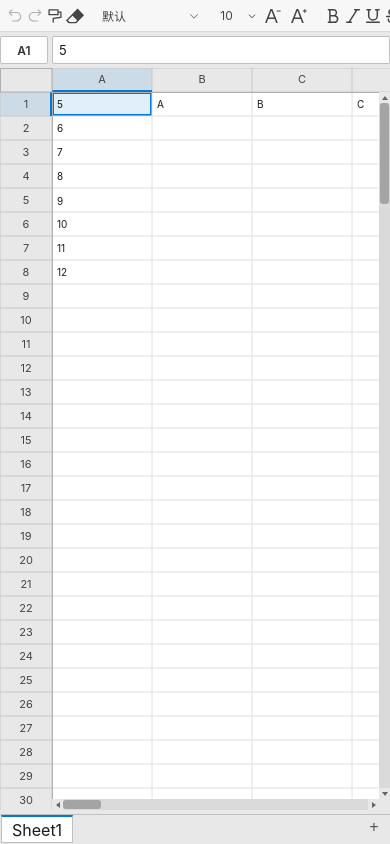
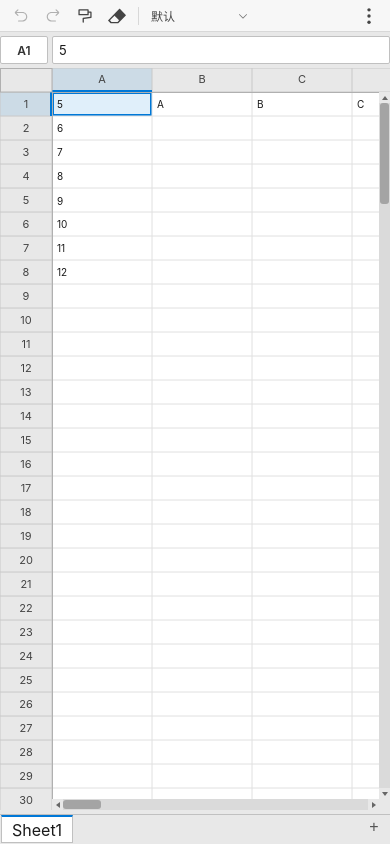
Before and after one commit to xiaodaozhi/xiaodao-spreader, a Vue app: page / in a window 390 px wide. Built offline with nearby package versions, Linux system fonts and the light colour scheme.

Commit message:
fix(spreader): 给输入框聚焦时添加preventScroll选项
避免聚焦输入框时页面发生不必要的滚动

```diff
--- a/src/components/spreader/spreader.vue
+++ b/src/components/spreader/spreader.vue
@@ -1040,7 +1040,7 @@ function focusEditInput(selectAllText = false) {
       if (document.activeElement === inp) inp.blur();
       return;
     }
-    inp.focus();
+    inp.focus({ preventScroll: true });
     if (selectAllText) inp.select();
   });
 }
--- a/src/components/spreader/toolbar.vue
+++ b/src/components/spreader/toolbar.vue
@@ -1,4 +1,5 @@
 <script setup lang="ts">
+import { ref, computed, onMounted, onBeforeUnmount, nextTick } from 'vue';
 import { t, type FontOption } from './constants';
 import SpDropdown from './dropdown.vue';
 import ColorPicker from './colorPicker.vue';
@@ -29,6 +30,138 @@ function segRole(bt: BorderType, name: string): 'solid' | 'dashed' | 'thick' {
   if (SOLID_SEGS[bt].includes(name)) return 'solid';
   return 'dashed';
 }
+
+// ============ 工具栏溢出 → 「更多」菜单 ============
+// 工具项顺序与 data-key 一一对应
+const TOOL_KEYS = [
+  'undo', 'redo', 'paint', 'clear', 'sep1', 'font', 'fontSize', 'sep2',
+  'bold', 'italic', 'underline', 'strike', 'sep3', 'textColor', 'fillColor', 'border',
+] as const;
+
+const rootEl = ref<HTMLElement | null>(null);
+const overflowMenuEl = ref<HTMLElement | null>(null);
+const moreBtnEl = ref<HTMLElement | null>(null);
+const overflowKeys = ref<Set<string>>(new Set());
+const overflowOpen = ref(false);
+const skipCloseAnim = ref(false);
+
+const GAP = 2;     // .toolbar 的列间距
+const PAD = 6;     // .toolbar 左右内边距
+const MORE_W = 34; // 「更多」按钮预留宽度
+const naturalWidths = new Map<string, number>();
+
+const hasOverflow = computed(() => overflowKeys.value.size > 0);
+function isOverflow(key: string): boolean {
+  return overflowKeys.value.has(key);
+}
+
+function measureNaturalWidths() {
+  if (!rootEl.value) return;
+  const els = rootEl.value.querySelectorAll<HTMLElement>('.tb-item');
+  els.forEach(el => {
+    const key = el.dataset.key;
+    if (key) naturalWidths.set(key, el.offsetWidth);
+  });
+}
+
+function sameSet(a: Set<string>, b: Set<string>): boolean {
+  if (a.size !== b.size) return false;
+  for (const x of a) if (!b.has(x)) return false;
+  return true;
+}
+
+function recompute() {
+  if (!rootEl.value) return;
+  const contentW = rootEl.value.clientWidth - PAD * 2;
+  if (contentW <= 0) return;
+  if (naturalWidths.size === 0) measureNaturalWidths();
+
+  let total = 0;
+  for (const k of TOOL_KEYS) total += (naturalWidths.get(k) ?? 0) + GAP;
+
+  const next = new Set<string>();
+  if (total > contentW) {
+    const avail = contentW - MORE_W - GAP;
+    let used = 0;
+    for (let i = 0; i < TOOL_KEYS.length; i++) {
+      const k = TOOL_KEYS[i]!;
+      const w = (naturalWidths.get(k) ?? 0) + GAP;
+      if (used + w > avail) {
+        for (let j = i; j < TOOL_KEYS.length; j++) next.add(TOOL_KEYS[j]!);
+        break;
+      }
+      used += w;
+    }
+  }
+
+  if (!sameSet(next, overflowKeys.value)) {
+    overflowKeys.value = next;
+    if (next.size === 0) overflowOpen.value = false;
+  }
+}
+
+let ro: ResizeObserver | null = null;
+
+const menuPosVersion = ref(0);
+
+const menuStyle = computed(() => {
+  const btn = moreBtnEl.value;
+  if (!btn) {
+    return { position: 'fixed' as const, top: '0px', right: '0px' };
+  }
+  void menuPosVersion.value;
+  const rect = btn.getBoundingClientRect();
+  return {
+    position: 'fixed' as const,
+    top: `${rect.bottom + 4}px`,
+    right: `${window.innerWidth - rect.right}px`,
+  };
+});
+
+function onWindowResize() {
+  if (overflowOpen.value) {
+    menuPosVersion.value++;
+    nextTick(() => recompute());
+  }
+}
+
+function onDocMousedown(e: MouseEvent) {
+  if (!overflowOpen.value) return;
+  const t = e.target as Node;
+  if (overflowMenuEl.value?.contains(t)) return;
+  if (moreBtnEl.value?.contains(t)) return;
+  skipCloseAnim.value = true;
+  overflowOpen.value = false;
+  nextTick(() => { skipCloseAnim.value = false; });
+}
+
+function toggleOverflow() {
+  overflowOpen.value = !overflowOpen.value;
+}
+
+onMounted(() => {
+  nextTick(() => {
+    measureNaturalWidths();
+    recompute();
+  });
+  if (rootEl.value) {
+    ro = new ResizeObserver(() => {
+      if (overflowOpen.value) {
+        return;
+      }
+      recompute();
+    });
+    ro.observe(rootEl.value);
+  }
+  document.addEventListener('mousedown', onDocMousedown, true);
+  window.addEventListener('resize', onWindowResize);
+});
+
+onBeforeUnmount(() => {
+  ro?.disconnect();
+  document.removeEventListener('mousedown', onDocMousedown, true);
+  window.removeEventListener('resize', onWindowResize);
+});
 
 const props = defineProps<{
   locale: string;
@@ -87,7 +220,9 @@ const emit = defineEmits<{
 </script>
 
 <template>
-  <div class="toolbar">
+  <div ref="rootEl" class="toolbar">
+    <Teleport :disabled="!isOverflow('undo')" :to="overflowMenuEl ?? undefined">
+      <div class="tb-item" data-key="undo">
         <button
           class="toolbar-btn"
           :class="{ 'toolbar-btn--disabled': !canUndo }"
@@ -95,14 +230,15 @@ const emit = defineEmits<{
           :disabled="!canUndo"
           @click="emit('undo')"
         >
-      <svg
-        class="toolbar-btn__icon"
-        viewBox="0 0 1024 1024"
-        fill="currentColor"
-      >
+          <svg class="toolbar-btn__icon" viewBox="0 0 1024 1024" fill="currentColor">
             <path d="M596.16 284.064H258.56l101.376-101.44a31.968 31.968 0 1 0-45.248-45.216L178.56 273.504c-11.904 11.872-18.496 27.84-18.56 44.8a63.04 63.04 0 0 0 18.56 45.28l136.128 136.16a31.904 31.904 0 0 0 45.248 0 31.968 31.968 0 0 0 0-45.248l-106.752-106.496H596.16c114.88 0 208.32 93.312 208.32 208s-93.44 208-208.32 208h-223.36a32 32 0 0 0 0 64h223.36c150.144 0 272.32-122.016 272.32-272 0-149.984-122.176-272-272.32-272" />
           </svg>
         </button>
+      </div>
+    </Teleport>
+
+    <Teleport :disabled="!isOverflow('redo')" :to="overflowMenuEl ?? undefined">
+      <div class="tb-item" data-key="redo">
         <button
           class="toolbar-btn"
           :class="{ 'toolbar-btn--disabled': !canRedo }"
@@ -110,14 +246,15 @@ const emit = defineEmits<{
           :disabled="!canRedo"
           @click="emit('redo')"
         >
-      <svg
-        class="toolbar-btn__icon"
-        viewBox="0 0 1024 1024"
-        fill="currentColor"
-      >
+          <svg class="toolbar-btn__icon" viewBox="0 0 1024 1024" fill="currentColor">
             <path transform="translate(1024, 0) scale(-1, 1)" d="M596.16 284.064H258.56l101.376-101.44a31.968 31.968 0 1 0-45.248-45.216L178.56 273.504c-11.904 11.872-18.496 27.84-18.56 44.8a63.04 63.04 0 0 0 18.56 45.28l136.128 136.16a31.904 31.904 0 0 0 45.248 0 31.968 31.968 0 0 0 0-45.248l-106.752-106.496H596.16c114.88 0 208.32 93.312 208.32 208s-93.44 208-208.32 208h-223.36a32 32 0 0 0 0 64h223.36c150.144 0 272.32-122.016 272.32-272 0-149.984-122.176-272-272.32-272" />
           </svg>
         </button>
+      </div>
+    </Teleport>
+
+    <Teleport :disabled="!isOverflow('paint')" :to="overflowMenuEl ?? undefined">
+      <div class="tb-item" data-key="paint">
         <button
           class="toolbar-btn"
           :class="{ 'toolbar-btn--active': paintFmtActive }"
@@ -125,14 +262,15 @@ const emit = defineEmits<{
           :disabled="!hasSelection"
           @click="emit('paint-format')"
         >
-      <svg
-        class="toolbar-btn__icon"
-        viewBox="0 0 1024 1024"
-        fill="currentColor"
-      >
+          <svg class="toolbar-btn__icon" viewBox="0 0 1024 1024" fill="currentColor">
             <path d="M722.285714 438.857143a36.571429 36.571429 0 0 1-36.571428 36.571428h-512a36.571429 36.571429 0 0 1-36.571429-36.571428V164.571429a36.571429 36.571429 0 0 1 36.571429-36.571429h512a36.571429 36.571429 0 0 1 36.571428 36.571429V256h128a36.571429 36.571429 0 0 1 36.571429 36.571429v294.4a36.571429 36.571429 0 0 1-31.890286 36.278857L448 675.766857V859.428571a36.571429 36.571429 0 0 1-32.292571 36.315429l-4.278858 0.256a36.571429 36.571429 0 0 1-36.571428-36.571429v-215.771428a36.571429 36.571429 0 0 1 31.890286-36.278857l406.966857-52.553143V329.142857h-91.428572v109.714286z m-73.142857-237.714286h-438.857143V402.285714h438.857143V201.142857z" />
           </svg>
         </button>
+      </div>
+    </Teleport>
+
+    <Teleport :disabled="!isOverflow('clear')" :to="overflowMenuEl ?? undefined">
+      <div class="tb-item" data-key="clear">
         <button
           class="toolbar-btn"
           :class="{ 'toolbar-btn--disabled': !hasSelection }"
@@ -140,15 +278,19 @@ const emit = defineEmits<{
           :disabled="!hasSelection"
           @click="emit('clear-format')"
         >
-      <svg
-        class="toolbar-btn__icon"
-        viewBox="0 0 1024 1024"
-        fill="currentColor"
-      >
+          <svg class="toolbar-btn__icon" viewBox="0 0 1024 1024" fill="currentColor">
             <path d="M672.748 105.674c-3.666-3.799-8.778-5.949-14.125-5.949-5.341 0-10.459 2.15-14.119 5.949L10.418 754.633c-7.789 8.163-7.789 20.798 0 28.967l123.353 126.213c7.782 7.979 23.113 14.461 34.111 14.461h395.042c12.774-0.742 24.882-5.854 34.162-14.461l416.525-426.362c7.751-8.163 7.751-20.76 0-28.916l-340.92-348.861h0.057zM557.85 832.801c-9.273 8.582-21.343 13.707-34.111 14.461H217.888c-12.781-0.742-24.882-5.867-34.162-14.461l-58.074-59.482c-7.782-8.163-7.782-20.804 0-28.967l232.333-237.87c3.666-3.799 8.778-5.949 14.125-5.949s10.453 2.15 14.119 5.949l231.102 236.551c7.744 8.157 7.744 20.753 0 28.916l-59.539 60.909 0.058-0.057z m0 0" />
           </svg>
         </button>
-    <div class="toolbar-sep" />
+      </div>
+    </Teleport>
+
+    <Teleport :disabled="!isOverflow('sep1')" :to="overflowMenuEl ?? undefined">
+      <div class="tb-item" data-key="sep1"><div class="toolbar-sep" /></div>
+    </Teleport>
+
+    <Teleport :disabled="!isOverflow('font')" :to="overflowMenuEl ?? undefined">
+      <div class="tb-item" data-key="font">
         <SpDropdown
           class="toolbar-font"
           :model-value="selFontFamily"
@@ -158,6 +300,11 @@ const emit = defineEmits<{
           :title="t(locale, 'fontFamily')"
           @change="emit('font-family-change', $event)"
         />
+      </div>
+    </Teleport>
+
+    <Teleport :disabled="!isOverflow('fontSize')" :to="overflowMenuEl ?? undefined">
+      <div class="tb-item" data-key="fontSize">
         <div class="toolbar-font-size">
           <input
             class="toolbar-font-size__input"
@@ -210,7 +357,15 @@ const emit = defineEmits<{
             <svg viewBox="0 0 1024 1024" fill="currentColor"><path d="M481.28 125.95a29.506 29.506 0 0 0-27.45-18.7h-63.34c-12.13 0-23.02 7.42-27.45 18.7L67.94 876.46c-7.61 19.35 6.66 40.29 27.45 40.29h35.47c12.26 0 23.24-7.58 27.58-19.04l80.89-213.35h364.54l81.94 213.46a29.51 29.51 0 0 0 27.54 18.93h35.56c20.8 0 35.06-20.94 27.45-40.29L481.28 125.95zM273.47 594.06l145.38-384.38h2.2l147.58 384.38H273.47zM928.64 195.74h-59v-59c0-16.29-13.21-29.5-29.5-29.5s-29.5 13.21-29.5 29.5v59h-59c-16.29 0-29.5 13.21-29.5 29.5s13.21 29.5 29.5 29.5h59v59c0 16.29 13.21 29.5 29.5 29.5s29.5-13.21 29.5-29.5v-59h59c16.29 0 29.5-13.21 29.5-29.5s-13.21-29.5-29.5-29.5z" /></svg>
           </button>
         </div>
-      <div class="toolbar-sep" />
+      </div>
+    </Teleport>
+
+    <Teleport :disabled="!isOverflow('sep2')" :to="overflowMenuEl ?? undefined">
+      <div class="tb-item" data-key="sep2"><div class="toolbar-sep" /></div>
+    </Teleport>
+
+    <Teleport :disabled="!isOverflow('bold')" :to="overflowMenuEl ?? undefined">
+      <div class="tb-item" data-key="bold">
         <button
           class="toolbar-btn"
           :class="{ 'toolbar-btn--active': selFontWeight }"
@@ -220,6 +375,11 @@ const emit = defineEmits<{
         >
           <svg viewBox="0 0 1024 1024" fill="currentColor"><g transform="translate(102.4, 102.4) scale(0.8)"><path d="M733.610667 467.712A267.562667 267.562667 0 0 0 548.010667 10.581333H183.466667a53.333333 53.333333 0 0 0 0 106.666667h43.221333a10.666667 10.666667 0 0 1 10.666667 10.666667V896a10.666667 10.666667 0 0 1-10.666667 10.666667H183.466667a53.333333 53.333333 0 1 0 0 106.666666h425.088a287.658667 287.658667 0 0 0 125.013333-545.536z m-185.6-350.464a160.512 160.512 0 0 1 0 320.981333H354.688a10.666667 10.666667 0 0 1-10.666667-10.666666V128a10.666667 10.666667 0 0 1 10.666667-10.666667z m60.586666 789.333333H354.688a10.666667 10.666667 0 0 1-10.666667-10.666666v-340.352a10.666667 10.666667 0 0 1 10.666667-10.666667H608.597333a180.864 180.864 0 0 1 0 361.685333z" /></g></svg>
         </button>
+      </div>
+    </Teleport>
+
+    <Teleport :disabled="!isOverflow('italic')" :to="overflowMenuEl ?? undefined">
+      <div class="tb-item" data-key="italic">
         <button
           class="toolbar-btn"
           :class="{ 'toolbar-btn--active': selFontStyle }"
@@ -229,6 +389,11 @@ const emit = defineEmits<{
         >
           <svg viewBox="0 0 1024 1024" fill="currentColor"><g transform="translate(102.4, 102.4) scale(0.8)"><path d="M960 10.581333h-325.845333a53.333333 53.333333 0 0 0 0 106.666667h46.336a10.666667 10.666667 0 0 1 9.002666 16.384L203.946667 896.725333a21.333333 21.333333 0 0 1-18.005334 9.856H64a53.333333 53.333333 0 0 0 0 106.666667h325.845333a53.333333 53.333333 0 0 0 0-106.666667H343.509333a10.666667 10.666667 0 0 1-9.002666-16.384L820.053333 127.146667a21.333333 21.333333 0 0 1 18.005334-9.898667H960a53.333333 53.333333 0 0 0 0-106.666667z" /></g></svg>
         </button>
+      </div>
+    </Teleport>
+
+    <Teleport :disabled="!isOverflow('underline')" :to="overflowMenuEl ?? undefined">
+      <div class="tb-item" data-key="underline">
         <button
           class="toolbar-btn"
           :class="{ 'toolbar-btn--active': selUnderline }"
@@ -238,6 +403,11 @@ const emit = defineEmits<{
         >
           <svg viewBox="0 0 1024 1024" fill="currentColor"><g transform="translate(102.4, 102.4) scale(0.8)"><path d="M960 906.581333h-896a53.333333 53.333333 0 0 0 0 106.666667h896a53.333333 53.333333 0 0 0 0-106.666667zM84.394667 117.248h58.154666a10.666667 10.666667 0 0 1 10.666667 10.666667v363.648a358.784 358.784 0 0 0 717.568 0V128a10.666667 10.666667 0 0 1 10.666667-10.666667h58.154666a53.333333 53.333333 0 0 0 0-106.666666H695.466667a53.333333 53.333333 0 0 0 0 106.666666h58.154666a10.666667 10.666667 0 0 1 10.666667 10.666667v363.648a252.117333 252.117333 0 0 1-504.234667 0V128a10.666667 10.666667 0 0 1 10.666667-10.666667H328.533333a53.333333 53.333333 0 1 0 0-106.666666H84.394667a53.333333 53.333333 0 0 0 0 106.666666z" /></g></svg>
         </button>
+      </div>
+    </Teleport>
+
+    <Teleport :disabled="!isOverflow('strike')" :to="overflowMenuEl ?? undefined">
+      <div class="tb-item" data-key="strike">
         <button
           class="toolbar-btn"
           :class="{ 'toolbar-btn--active': selStrikethrough }"
@@ -247,8 +417,16 @@ const emit = defineEmits<{
         >
           <svg viewBox="0 0 1024 1024" fill="currentColor"><g transform="translate(102.4, 102.4) scale(0.8)"><path d="M1013.333333 552.618667A53.333333 53.333333 0 0 0 960 499.2h-381.269333a20.992 20.992 0 0 1-12.032-3.84c-30.805333-21.888-63.232-41.856-94.634667-61.098667-119.466667-73.173333-192-123.733333-192-207.488 0-95.36 94.165333-109.610667 150.314667-109.610666a193.706667 193.706667 0 0 1 131.456 32.597333 113.578667 113.578667 0 0 1 19.072 84.906667v12.8a53.333333 53.333333 0 1 0 106.666666 0v-11.434667a208.512 208.512 0 0 0-49.706666-161.152C595.157333 31.616 527.317333 10.581333 430.549333 10.581333c-156.074667 0-256.981333 84.864-256.981333 216.277334 0 118.314667 80.725333 192.512 170.666667 252.885333a10.666667 10.666667 0 0 1-5.930667 19.541333H64a53.333333 53.333333 0 0 0 0 106.666667h468.352a10.709333 10.709333 0 0 1 6.784 2.474667 185.130667 185.130667 0 0 1 82.432 147.882666c0 139.434667-146.176 150.272-191.018667 150.272-77.397333 0-133.930667-17.28-163.584-50.048a144.810667 144.810667 0 0 1-27.733333-115.2 53.333333 53.333333 0 0 0-106.154667-10.496A245.76 245.76 0 0 0 187.733333 928.128c51.2 56.490667 132.864 85.333333 242.688 85.333333 178.090667 0 297.685333-103.253333 297.685334-256.938666a258.517333 258.517333 0 0 0-36.224-134.272 10.666667 10.666667 0 0 1 9.216-16.085334H960a53.333333 53.333333 0 0 0 53.333333-53.546666z" /></g></svg>
         </button>
-      <div class="toolbar-sep" />
+      </div>
+    </Teleport>
+
+    <Teleport :disabled="!isOverflow('sep3')" :to="overflowMenuEl ?? undefined">
+      <div class="tb-item" data-key="sep3"><div class="toolbar-sep" /></div>
+    </Teleport>
+
     <!-- 文字颜色 -->
+    <Teleport :disabled="!isOverflow('textColor')" :to="overflowMenuEl ?? undefined">
+      <div class="tb-item" data-key="textColor">
         <div class="toolbar-split">
           <button
             class="toolbar-btn toolbar-split__main"
@@ -280,7 +458,12 @@ const emit = defineEmits<{
             @change="emit('text-color-change', $event)"
           />
         </div>
+      </div>
+    </Teleport>
+
     <!-- 填充颜色 -->
+    <Teleport :disabled="!isOverflow('fillColor')" :to="overflowMenuEl ?? undefined">
+      <div class="tb-item" data-key="fillColor">
         <div class="toolbar-split">
           <button
             class="toolbar-btn toolbar-split__main"
@@ -310,7 +493,12 @@ const emit = defineEmits<{
             @change="emit('fill-color-change', $event)"
           />
         </div>
+      </div>
+    </Teleport>
+
     <!-- 边框 -->
+    <Teleport :disabled="!isOverflow('border')" :to="overflowMenuEl ?? undefined">
+      <div class="tb-item" data-key="border">
         <div class="toolbar-split">
           <button
             class="toolbar-btn toolbar-split__main"
@@ -346,10 +534,42 @@ const emit = defineEmits<{
           />
         </div>
       </div>
+    </Teleport>
+
+    <!-- 「更多」按钮 -->
+    <button
+      v-if="hasOverflow"
+      ref="moreBtnEl"
+      class="toolbar-more"
+      type="button"
+      :class="{ 'toolbar-more--active': overflowOpen }"
+      @click="toggleOverflow"
+    >
+      <svg viewBox="0 0 1024 1024" fill="currentColor">
+        <circle cx="512" cy="160" r="96" />
+        <circle cx="512" cy="512" r="96" />
+        <circle cx="512" cy="864" r="96" />
+      </svg>
+    </button>
+  </div>
+
+  <!-- 溢出菜单：通过 Teleport 渲染到 body，使用 fixed 定位，彻底隔离 stacking context -->
+  <Teleport to="body">
+    <Transition name="menu-pop">
+      <div
+        v-show="overflowOpen"
+        ref="overflowMenuEl"
+        class="overflow-menu"
+        :class="{ 'no-anim': skipCloseAnim }"
+        :style="menuStyle"
+      />
+    </Transition>
+  </Teleport>
 </template>
 
 <style scoped>
-.toolbar { display: flex; align-items: center; height: 32px; min-height: 32px; gap: 2px; padding: 0 6px; background: var(--sp-toolbar-bg); border-bottom: 1px solid var(--sp-toolbar-border); user-select: none; }
+.toolbar { position: relative; display: flex; align-items: center; height: 32px; min-height: 32px; gap: 2px; padding: 0 6px; background: var(--sp-toolbar-bg); border-bottom: 1px solid var(--sp-toolbar-border); user-select: none; }
+.tb-item { display: flex; align-items: center; flex: 0 0 auto; }
 .toolbar-sep { width: 1px; height: 18px; margin: 0 4px; background: var(--sp-toolbar-border); }
 .toolbar-font { flex: 0 0 auto; }
 .toolbar-font-size { display: inline-flex; align-items: center; gap: 0; height: 26px; position: relative; }
@@ -374,4 +594,24 @@ const emit = defineEmits<{
 .toolbar-split__arrow { display: flex; align-items: center; justify-content: center; width: 16px; height: 26px; border: 1px solid transparent; border-radius: 0 3px 3px 0; background: transparent; color: var(--sp-toolbar-btn-color); cursor: pointer; padding: 0; }
 .toolbar-split__arrow:hover:not(:disabled) { background: var(--sp-toolbar-btn-hover-bg); }
 .toolbar-split__arrow svg { width: 10px !important; height: 10px !important; }
+
+/* 「更多」按钮 */
+.toolbar-more { display: flex; align-items: center; justify-content: center; width: 30px; height: 26px; border: none; border-radius: 3px; background: transparent; color: var(--sp-toolbar-btn-color); cursor: pointer; padding: 0; flex: 0 0 auto; margin-left: auto; }
+.toolbar-more:hover { background: var(--sp-toolbar-btn-hover-bg); }
+.toolbar-more--active { background: var(--sp-toolbar-btn-hover-bg); color: var(--sp-toolbar-btn-active-color); }
+.toolbar-more svg { width: 18px; height: 18px; }
+
+/* 溢出菜单：fixed 定位 + 渲染到 body，彻底隔离 stacking context */
+.overflow-menu { min-width: 180px; max-width: 260px; max-height: calc(100vh - 40px); overflow-y: auto; background: var(--sp-toolbar-bg, #fff); border: 1px solid var(--sp-toolbar-border); border-radius: 4px; box-shadow: 0 4px 12px rgba(0, 0, 0, 0.12); padding: 4px 6px; display: flex; flex-direction: column; gap: 2px; z-index: 1000; transform-origin: top right; }
+.overflow-menu.no-anim { transition: none !important; }
+.overflow-menu .tb-item { width: 100%; }
+.overflow-menu .toolbar-sep { width: 100%; height: 1px; margin: 2px 0; }
+.overflow-menu .toolbar-split { width: 100%; }
+.overflow-menu .toolbar-split__main { flex: 1 1 auto; justify-content: flex-start; }
+.overflow-menu .toolbar-font-size { width: 100%; justify-content: flex-start; }
+.overflow-menu .toolbar-font { width: 100%; }
+
+/* 统一弹出动画：fade + scale */
+.menu-pop-enter-active, .menu-pop-leave-active { transition: opacity 0.12s ease-out, transform 0.12s ease-out; }
+.menu-pop-enter-from, .menu-pop-leave-to { opacity: 0; transform: scale(0.9); }
 </style>
```
Lines whose indentation alone changed are shown as unchanged.
